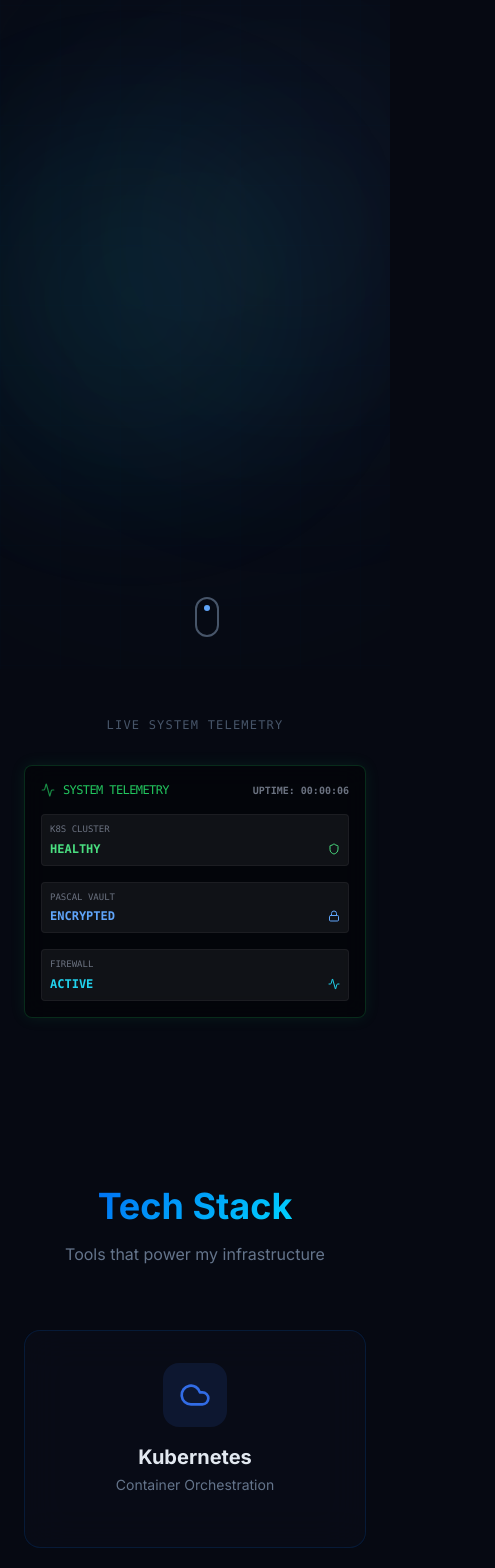
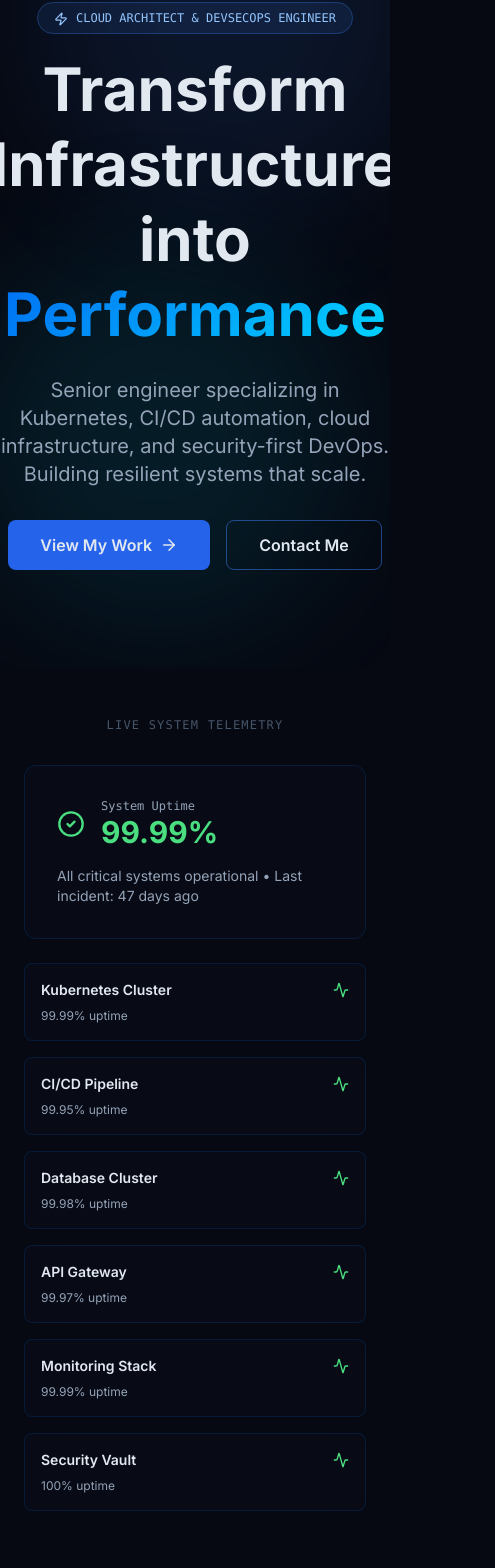
Before and after one commit to hazem-soussi-HA/portfolio_final, a React (Vite) app: page / in a window 390 px wide. Shown: the part 175-1743 px from the top of the page, 495 px wide, since content can reach past the window. Built offline with nearby package versions, Linux system fonts and the light colour scheme.

Commit message:
fix: add missing component files to resolve white page issue

```diff
--- a/src/components/HeroSection.jsx
+++ b/src/components/HeroSection.jsx
@@ -1,156 +1,36 @@
-import { motion } from 'framer-motion'
+import { ArrowRight, Zap } from 'lucide-react';
 
-const HeroSection = () => {
+export default function HeroSection() {
   return (
-    <section className="relative min-h-screen flex items-center justify-center overflow-hidden px-6">
-      {/* Animated background */}
-      <div className="absolute inset-0">
-        <div className="absolute top-1/4 left-1/4 w-96 h-96 bg-cloud-blue/10 rounded-full blur-[120px] animate-pulse-slow" />
-        <div className="absolute bottom-1/4 right-1/4 w-80 h-80 bg-cloud-cyan/10 rounded-full blur-[100px] animate-pulse-slow" style={{ animationDelay: '2s' }} />
-        <div className="absolute top-1/2 left-1/2 -translate-x-1/2 -translate-y-1/2 w-[600px] h-[600px] bg-cloud-blue/5 rounded-full blur-[150px]" />
-      </div>
+    <section className="min-h-screen flex items-center justify-center pt-20 px-6 relative overflow-hidden">
+      {/* Background gradient orbs */}
+      <div className="absolute top-0 left-10 w-96 h-96 bg-blue-500/10 rounded-full blur-3xl"></div>
+      <div className="absolute bottom-10 right-10 w-96 h-96 bg-cyan-500/10 rounded-full blur-3xl"></div>
 
-      {/* Grid pattern */}
-      <div className="absolute inset-0 opacity-[0.03]" style={{
-        backgroundImage: 'linear-gradient(rgba(0,112,243,0.3) 1px, transparent 1px), linear-gradient(90deg, rgba(0,112,243,0.3) 1px, transparent 1px)',
-        backgroundSize: '60px 60px'
-      }} />
+      <div className="max-w-4xl mx-auto text-center relative z-10">
+        <div className="mb-6 inline-block">
+          <span className="px-4 py-2 rounded-full text-xs font-mono bg-blue-500/10 border border-blue-500/30 text-blue-300">
+            <Zap className="inline mr-2" size={14} />CLOUD ARCHITECT & DEVSECOPS ENGINEER
+          </span>
+        </div>
 
-      <div className="relative z-10 max-w-5xl mx-auto text-center">
-        <motion.div
-          initial={{ opacity: 0, y: 30 }}
-          animate={{ opacity: 1, y: 0 }}
-          transition={{ duration: 0.8 }}
-        >
-          <div className="inline-flex items-center gap-2 px-4 py-2 rounded-full glass mb-8 text-sm text-cloud-cyan">
-            <span className="w-2 h-2 bg-cloud-cyan rounded-full animate-pulse" />
-            Open to opportunities
-          </div>
-        </motion.div>
+        <h1 className="text-6xl md:text-7xl font-bold mb-6 leading-tight">
+          Transform Infrastructure into <span className="gradient-text">Performance</span>
+        </h1>
 
-        <motion.h1
-          className="text-5xl md:text-7xl lg:text-8xl font-black leading-tight mb-6 tracking-tight"
-          initial={{ opacity: 0, y: 30 }}
-          animate={{ opacity: 1, y: 0 }}
-          transition={{ duration: 0.8, delay: 0.2 }}
-        >
-          <span className="gradient-text">Orchestrating</span>
-          <br />
-          <span className="text-white">Scalable Realities</span>
-        </motion.h1>
+        <p className="text-xl text-slate-400 mb-8 max-w-2xl mx-auto">
+          Senior engineer specializing in Kubernetes, CI/CD automation, cloud infrastructure, and security-first DevOps. Building resilient systems that scale.
+        </p>
 
-        <motion.p
-          className="text-lg md:text-xl text-slate-400 max-w-2xl mx-auto mb-10 leading-relaxed"
-          initial={{ opacity: 0, y: 20 }}
-          animate={{ opacity: 1, y: 0 }}
-          transition={{ duration: 0.8, delay: 0.4 }}
-        >
-          Cloud Architect & DevOps Engineer transforming infrastructure complexity into performance.
-        </motion.p>
-
-        <motion.div
-          className="flex flex-col sm:flex-row gap-4 justify-center items-center"
-          initial={{ opacity: 0, y: 20 }}
-          animate={{ opacity: 1, y: 0 }}
-          transition={{ duration: 0.8, delay: 0.6 }}
-        >
-          <a
-            href="#projects"
-            className="px-8 py-4 bg-gradient-to-r from-cloud-blue to-cloud-cyan rounded-xl font-semibold text-white hover:shadow-[0_0_40px_rgba(0,112,243,0.4)] transition-all duration-300 hover:-translate-y-0.5"
-          >
-            View My Work
-          </a>
-          <a
-            href="#contact"
-            className="px-8 py-4 glass rounded-xl font-semibold text-cloud-cyan hover:border-cloud-cyan/40 transition-all duration-300 hover:-translate-y-0.5"
-          >
-            Get in Touch
-          </a>
-        </motion.div>
-
-        {/* Photo with Premium Tech Effects */}
-        <div className="md:w-1/2 flex-1 flex items-center justify-center mt-10 mx-auto">
-          <motion.div
-            className="relative"
-            initial={{ opacity: 0, scale: 0.9 }}
-            animate={{ opacity: 1, scale: 1 }}
-            transition={{ duration: 0.8, delay: 0.8 }}
-            whileTap={{ scale: 0.95 }}
-          >
-            {/* Parallax container with hover effect */}
-            <motion.div
-              className="relative w-64 h-64 md:w-80 md:h-80 bg-slate-800"
-              whileHover={{ x: -10, y: -10 }}
-              transition={{ type: "spring", stiffness: 300, damping: 30 }}
-            >
-              {/* Octagon image with mask */}
-              <motion.img
-                src="/hazem-hero.jpg"
-                alt="Hazem Soussi Graduation"
-                className="absolute inset-0 w-full h-full object-cover"
-                style={{
-                  clipPath: 'polygon(30% 0%, 70% 0%, 100% 30%, 100% 70%, 70% 100%, 30% 100%, 0% 70%, 0% 30%)',
-                  WebkitClipPath: 'polygon(30% 0%, 70% 0%, 100% 30%, 100% 70%, 70% 100%, 30% 100%, 0% 70%, 0% 30%)',
-                  filter: 'grayscale(100%) contrast(110%)',
-                  transition: 'filter 0.5s ease-in-out'
-                }}
-                onMouseEnter={(e) => {
-                  e.target.style.filter = 'grayscale(0%) contrast(100%)';
-                }}
-                onMouseLeave={(e) => {
-                  e.target.style.filter = 'grayscale(100%) contrast(110%)';
-                }}
-                onError={(e) => {
-                  e.target.style.border = '2px solid red';
-                  e.target.style.backgroundColor = '#ffe6e6';
-                }}
-              />
-
-              {/* Neon border effect */}
-              <div className="absolute inset-0" style={{
-                pointerEvents: 'none',
-                border: '2px solid #0070f3',
-                borderRadius: 'inherit',
-                WebkitMaskClip: 'text, border-box'
-              }}></div>
-
-              {/* Electric blue halo effect */}
-              <div className="absolute inset-0" style={{
-                pointerEvents: 'none',
-                filter: 'blur(20px)',
-                background: 'radial-gradient(circle at center, #0070f3 0%, transparent 70%)',
-                opacity: '0.3'
-              }}></div>
-            </motion.div>
-
-            {/* Glassmorphism badge */}
-            <div className="absolute bottom-4 right-4">
-              <div className="flex items-center gap-2 px-3 py-1.5 bg-white/20 backdrop-blur-sm rounded-xl border border-white/30 shadow-[0_0_15px_rgba(0,112,243,0.2)]">
-                <span className="text-xs font-medium text-cloud-cyan">Status:</span>
-                <span className="text-xs font-medium text-white">Ready to Deploy</span>
-                <div className="w-2 h-2 bg-green-500 rounded-full animate-pulse" />
-              </div>
-            </div>
-          </motion.div>
+        <div className="flex gap-4 justify-center flex-wrap">
+          <button className="px-8 py-3 bg-blue-600 hover:bg-blue-700 rounded-lg font-semibold flex items-center gap-2 transition">
+            View My Work <ArrowRight size={18} />
+          </button>
+          <button className="px-8 py-3 border border-blue-500/50 hover:bg-blue-500/10 rounded-lg font-semibold transition">
+            Contact Me
+          </button>
         </div>
       </div>
-
-      {/* Scroll indicator */}
-      <motion.div
-        className="absolute bottom-8 left-1/2 -translate-x-1/2"
-        animate={{ y: [0, 10, 0] }}
-        transition={{ duration: 2, repeat: Infinity }}
-      >
-        <div className="w-6 h-10 rounded-full border-2 border-slate-600 flex items-start justify-center p-1.5">
-          <motion.div
-            className="w-1.5 h-1.5 bg-cloud-blue rounded-full"
-            animate={{ y: [0, 12, 0] }}
-            transition={{ duration: 2, repeat: Infinity }}
-          />
-        </div>
-      </motion.div>
     </section>
-  )
+  );
 }
-
-export default HeroSection
--- a/src/components/InfraStatus.jsx
+++ b/src/components/InfraStatus.jsx
@@ -1,46 +1,49 @@
-import React, { useState, useEffect } from 'react';
-import { Shield, Activity, Lock } from 'lucide-react';
+import { Activity, AlertCircle, CheckCircle2 } from 'lucide-react';
+import { useState, useEffect } from 'react';
 
-const InfraStatus = () => {
-  const [uptime, setUptime] = useState('00:00:00');
+export default function InfraStatus() {
+  const [uptime, setUptime] = useState(99.98);
 
   useEffect(() => {
-    const start = Date.now();
     const interval = setInterval(() => {
-      const diff = Math.floor((Date.now() - start) / 1000);
-      const h = Math.floor(diff / 3600).toString().padStart(2, '0');
-      const m = Math.floor((diff % 3600) / 60).toString().padStart(2, '0');
-      const s = (diff % 60).toString().padStart(2, '0');
-      setUptime(`${h}:${m}:${s}`);
-    }, 1000);
+      setUptime(prev => Math.min(99.99, prev + (Math.random() * 0.01)));
+    }, 5000);
     return () => clearInterval(interval);
   }, []);
 
+  const systems = [
+    { name: 'Kubernetes Cluster', status: 'operational', uptime: 99.99 },
+    { name: 'CI/CD Pipeline', status: 'operational', uptime: 99.95 },
+    { name: 'Database Cluster', status: 'operational', uptime: 99.98 },
+    { name: 'API Gateway', status: 'operational', uptime: 99.97 },
+    { name: 'Monitoring Stack', status: 'operational', uptime: 99.99 },
+    { name: 'Security Vault', status: 'operational', uptime: 100.0 }
+  ];
+
   return (
-    <div className="bg-black/40 backdrop-blur-md border border-green-500/20 p-4 font-mono rounded-lg mb-6 shadow-[0_0_15px_rgba(34,197,94,0.1)]">
-      <div className="flex items-center justify-between mb-4">
-        <h3 className="text-green-500 text-xs uppercase tracking-tighter flex items-center gap-2">
-          <Activity size={14} className="animate-pulse" /> System Telemetry
-        </h3>
-        <span className="text-[10px] text-gray-500 font-bold">UPTIME: {uptime}</span>
+    <div className="space-y-6">
+      <div className="glass p-8 rounded-xl border border-green-500/20">
+        <div className="flex items-center gap-4 mb-4">
+          <CheckCircle2 className="text-green-400" size={28} />
+          <div>
+            <p className="text-xs text-slate-400 font-mono">System Uptime</p>
+            <p className="text-3xl font-bold text-green-400">{uptime.toFixed(2)}%</p>
+          </div>
+        </div>
+        <p className="text-sm text-slate-400">All critical systems operational • Last incident: 47 days ago</p>
       </div>
-      <div className="grid grid-cols-1 md:grid-cols-3 gap-4">
-        {[
-          { label: 'K8S CLUSTER', val: 'HEALTHY', color: 'text-green-400', icon: <Shield size={12}/> },
-          { label: 'PASCAL VAULT', val: 'ENCRYPTED', color: 'text-blue-400', icon: <Lock size={12}/> },
-          { label: 'FIREWALL', val: 'ACTIVE', color: 'text-cyan-400', icon: <Activity size={12}/> }
-        ].map((sys) => (
-          <div key={sys.label} className="border border-white/5 p-2 rounded bg-white/5">
-            <p className="text-[9px] text-gray-500">{sys.label}</p>
-            <div className="flex items-center justify-between mt-1">
-              <span className={`text-xs font-bold ${sys.color}`}>{sys.val}</span>
-              <span className={sys.color}>{sys.icon}</span>
+
+      <div className="grid md:grid-cols-2 lg:grid-cols-3 gap-4">
+        {systems.map((sys, idx) => (
+          <div key={idx} className="glass p-4 rounded-lg border border-green-500/10 hover:border-green-500/30 transition">
+            <div className="flex items-center justify-between mb-2">
+              <span className="text-sm font-semibold">{sys.name}</span>
+              <Activity className="text-green-400" size={16} />
             </div>
+            <p className="text-xs text-slate-400">{sys.uptime}% uptime</p>
           </div>
         ))}
       </div>
     </div>
   );
-};
-
-export default InfraStatus;
+}
--- a/src/components/Navbar.jsx
+++ b/src/components/Navbar.jsx
@@ -1,21 +1,35 @@
-import { motion } from 'framer-motion'
+import { Menu, X } from 'lucide-react';
+import { useState } from 'react';
 
-const Navbar = () => {
+export default function Navbar() {
+  const [isOpen, setIsOpen] = useState(false);
+
   return (
-    <motion.nav
-      className="fixed top-0 left-0 right-0 z-50 px-6 py-4"
-      initial={{ opacity: 0, y: -20 }}
-      animate={{ opacity: 1, y: 0 }}
-    >
-      <div className="max-w-6xl mx-auto glass rounded-2xl px-6 py-3 flex items-center justify-between">
-        <span className="font-bold text-lg gradient-text">HS</span>
-        <div className="flex gap-6 text-sm text-slate-400">
-          <a href="#projects" className="hover:text-cloud-cyan transition-colors">Projects</a>
-          <a href="#contact" className="hover:text-cloud-cyan transition-colors">Contact</a>
+    <nav className="fixed top-0 w-full z-50 bg-gradient-to-b from-slate-950 via-slate-950 to-transparent">
+      <div className="max-w-6xl mx-auto px-6 py-4 flex justify-between items-center">
+        <div className="text-xl font-bold gradient-text">Hazem Soussi</div>
+
+        <div className="hidden md:flex gap-8 text-sm">
+          <a href="#tech" className="hover:text-blue-400 transition">Tech Stack</a>
+          <a href="#projects" className="hover:text-blue-400 transition">Projects</a>
+          <a href="#contact" className="hover:text-blue-400 transition">Contact</a>
         </div>
+
+        <button
+          onClick={() => setIsOpen(!isOpen)}
+          className="md:hidden text-slate-400 hover:text-white"
+        >
+          {isOpen ? <X size={24} /> : <Menu size={24} />}
+        </button>
       </div>
-    </motion.nav>
-  )
+
+      {isOpen && (
+        <div className="md:hidden bg-slate-950 border-t border-white/5 py-4 px-6">
+          <a href="#tech" className="block py-2 hover:text-blue-400">Tech Stack</a>
+          <a href="#projects" className="block py-2 hover:text-blue-400">Projects</a>
+          <a href="#contact" className="block py-2 hover:text-blue-400">Contact</a>
+        </div>
+      )}
+    </nav>
+  );
 }
-
-export default Navbar
--- a/src/components/Projects.jsx
+++ b/src/components/Projects.jsx
@@ -1,71 +1,86 @@
-import { motion } from 'framer-motion'
-import { devSecOpsProjects } from '../projects'
+import { Github, ExternalLink, Shield, Clock } from 'lucide-react';
 
-const Projects = () => {
+export default function Projects() {
+  const projects = [
+    {
+      title: 'AI Copilot Platform',
+      description: 'Chat interface with streaming responses, RAG integration, and multi-model support via OpenRouter.',
+      tags: ['React', 'AI', 'LLM'],
+      link: 'https://github.com/hazem-soussi-HA/ai-copilot',
+      status: 'Active',
+      securityStatus: 'Audited'
+    },
+    {
+      title: 'CodePilot',
+      description: 'AI-powered code review assistant using Ollama/Phi3 for real-time suggestions and security scanning.',
+      tags: ['Python', 'AI', 'Security'],
+      link: 'https://github.com/hazem-soussi-HA/codepilot',
+      status: 'Active',
+      securityStatus: 'Scanned'
+    },
+    {
+      title: 'Infrastructure Monitoring Dashboard',
+      description: 'Real-time metrics, alerting, and automated remediation for infrastructure.',
+      tags: ['Prometheus', 'Grafana', 'Go'],
+      link: 'https://github.com/hazem-soussi-HA/infragraph',
+      status: 'Active',
+      securityStatus: 'Hardened'
+    },
+    {
+      title: 'Omega Deploy',
+      description: 'Zero-downtime deployment platform with automatic rollback and health checks.',
+      tags: ['Kubernetes', 'DevOps', 'Go'],
+      link: 'https://github.com/hazem-soussi-HA/omega-deploy',
+      status: 'Active',
+      securityStatus: 'Encrypted'
+    }
+  ];
+
   return (
     <section id="projects" className="py-24 px-6 relative">
-      <div className="absolute inset-0">
-        <div className="absolute top-0 left-0 w-full h-px bg-gradient-to-r from-transparent via-cloud-blue/20 to-transparent" />
-        <div className="absolute bottom-0 left-0 w-full h-px bg-gradient-to-r from-transparent via-cloud-blue/20 to-transparent" />
+      <div className="max-w-6xl mx-auto">
+        <div className="text-center mb-16">
+          <p className="text-xs text-blue-400 font-mono uppercase tracking-widest mb-4">Portfolio</p>
+          <h2 className="text-5xl font-bold mb-4">Featured Projects</h2>
+          <p className="text-slate-400 text-lg max-w-2xl mx-auto">
+            Architecting solutions that combine performance, security, and scalability
+          </p>
         </div>
 
-      <div className="max-w-6xl mx-auto">
-        <motion.div
-          className="text-center mb-16"
-          initial={{ opacity: 0 }}
-          whileInView={{ opacity: 1 }}
-          viewport={{ once: true }}
-        >
-          <h2 className="text-4xl md:text-5xl font-bold mb-4">
-            <span className="gradient-text">Case Studies</span>
-          </h2>
-          <p className="text-slate-500">Projects that define my expertise</p>
-        </motion.div>
+        <div className="grid md:grid-cols-2 gap-6">
+          {projects.map((proj, idx) => (
+            <div key={idx} className="glass p-8 rounded-xl hover:glass-hover transition group">
+              <div className="flex justify-between items-start mb-4">
+                <h3 className="text-xl font-bold">{proj.title}</h3>
+                <Github size={20} className="text-slate-600 group-hover:text-blue-400 transition" />
+              </div>
 
-        <div className="grid grid-cols-1 lg:grid-cols-3 gap-6">
-          {devSecOpsProjects?.map((project, i) => (
-            <motion.div
-              key={project?.title ?? i}
-              className="glass glass-hover rounded-2xl p-8 flex flex-col justify-between group"
-              initial={{ opacity: 0, y: 30 }}
-              whileInView={{ opacity: 1, y: 0 }}
-              viewport={{ once: true }}
-              transition={{ delay: i * 0.15 }}
-              whileHover={{ y: -4 }}
-            >
-              <div>
-                <span className="text-xs font-medium text-cloud-cyan uppercase tracking-wider">{project?.tech ?? 'Infrastructure'}</span>
-                <h3 className="text-xl font-bold mt-2 mb-3">{project?.title}</h3>
-                <p className="text-sm text-slate-400 leading-relaxed">{project?.description}</p>
-                <div className="flex flex-wrap gap-2 mt-4">
-                  {project?.securityStatus && (
-                    <span className="px-2 py-0.5 border border-green-500/50 text-[10px] text-green-500 rounded-full font-mono">
-                      SEC: {project.securityStatus}
+              <p className="text-slate-300 mb-4">{proj.description}</p>
+
+              <div className="flex flex-wrap gap-2 mb-4">
+                {proj.tags.map((tag, i) => (
+                  <span key={i} className="text-xs px-2 py-1 bg-blue-500/20 text-blue-300 rounded">
+                    {tag}
                   </span>
-                  )}
-                  {project?.lastScan && (
-                    <span className="px-2 py-0.5 border border-slate-600/50 text-[10px] text-slate-400 rounded-full font-mono">
-                      SCAN: {project.lastScan}
-                    </span>
-                  )}
+                ))}
               </div>
+
+              <div className="flex items-center gap-2 text-xs text-slate-400 mb-4">
+                <Shield size={14} /> {proj.securityStatus}
               </div>
-              <div className="flex items-center justify-between mt-6">
+
               <a
-                  href={project?.link ?? '#'}
+                href={proj.link}
                 target="_blank"
                 rel="noopener noreferrer"
-                  className="text-xs text-cloud-cyan hover:text-cloud-blue transition-colors font-mono"
+                className="inline-flex items-center gap-2 text-blue-400 hover:text-blue-300 transition"
               >
-                  view_repo →
+                View Project <ExternalLink size={14} />
               </a>
             </div>
-            </motion.div>
           ))}
         </div>
       </div>
     </section>
-  )
+  );
 }
-
-export default Projects
--- a/src/components/TechStack.jsx
+++ b/src/components/TechStack.jsx
@@ -1,55 +1,49 @@
-import { motion } from 'framer-motion'
-import { Cloud, Server, Shield, GitBranch } from 'lucide-react'
+export default function TechStack() {
+  const categories = [
+    {
+      name: 'Cloud Platforms',
+      tech: ['AWS', 'GCP', 'Azure', 'Kubernetes']
+    },
+    {
+      name: 'DevOps & Automation',
+      tech: ['Terraform', 'Ansible', 'Docker', 'CI/CD']
+    },
+    {
+      name: 'Monitoring & Security',
+      tech: ['Prometheus', 'Grafana', 'ELK', 'Vault']
+    },
+    {
+      name: 'Programming',
+      tech: ['Python', 'Go', 'Bash', 'JavaScript']
+    }
+  ];
 
-const techStack = [
-  { name: 'Kubernetes', icon: Cloud, color: '#326ce5', desc: 'Container Orchestration' },
-  { name: 'Docker', icon: Server, color: '#2496ed', desc: 'Containerization' },
-  { name: 'AWS', icon: Shield, color: '#ff9900', desc: 'Cloud Platform' },
-  { name: 'Ansible', icon: GitBranch, color: '#EE0000', desc: 'Configuration Mgmt' },
-]
+  return (
+    <section id="tech" className="py-24 px-6 relative">
+      <div className="max-w-6xl mx-auto">
+        <div className="text-center mb-16">
+          <p className="text-xs text-blue-400 font-mono uppercase tracking-widest mb-4">Expertise</p>
+          <h2 className="text-5xl font-bold mb-4">Technology Stack</h2>
+          <p className="text-slate-400 text-lg max-w-2xl mx-auto">
+            Deep expertise across cloud platforms, DevOps tools, and modern infrastructure practices
+          </p>
+        </div>
 
-const TechStack = () => {
-  return (
-    <section className="py-24 px-6 relative">
-      <div className="max-w-6xl mx-auto">
-        <motion.div
-          className="text-center mb-16"
-          initial={{ opacity: 0 }}
-          whileInView={{ opacity: 1 }}
-          viewport={{ once: true }}
-        >
-          <h2 className="text-4xl md:text-5xl font-bold mb-4">
-            <span className="gradient-text">Tech Stack</span>
-          </h2>
-          <p className="text-slate-500">Tools that power my infrastructure</p>
-        </motion.div>
-
-        <div className="grid grid-cols-1 sm:grid-cols-2 lg:grid-cols-4 gap-6">
-          {techStack.map((tech, i) => (
-            <motion.div
-              key={tech.name}
-              className="glass glass-hover rounded-2xl p-8 text-center cursor-pointer transition-all duration-300 group"
-              initial={{ opacity: 0, y: 30 }}
-              whileInView={{ opacity: 1, y: 0 }}
-              viewport={{ once: true }}
-              transition={{ delay: i * 0.1 }}
-              whileHover={{ y: -8, scale: 1.02 }}
-            >
-              <div
-                className="w-16 h-16 rounded-2xl flex items-center justify-center mx-auto mb-4 transition-transform duration-300 group-hover:scale-110"
-                style={{ background: `${tech.color}20` }}
-              >
-                <tech.icon size={32} style={{ color: tech.color }} />
-              </div>
-              <h3 className="text-xl font-bold mb-1">{tech.name}</h3>
-              <p className="text-sm text-slate-500">{tech.desc}</p>
-              <div className="mt-4 h-1 w-0 group-hover:w-full bg-gradient-to-r rounded-full transition-all duration-500" style={{ background: `linear-gradient(to right, ${tech.color}, ${tech.color}80)` }} />
-            </motion.div>
+        <div className="grid md:grid-cols-2 lg:grid-cols-4 gap-6">
+          {categories.map((cat, idx) => (
+            <div key={idx} className="glass p-6 rounded-xl hover:glass-hover transition">
+              <h3 className="font-bold text-lg mb-4 text-blue-300">{cat.name}</h3>
+              <ul className="space-y-2">
+                {cat.tech.map((t, i) => (
+                  <li key={i} className="text-slate-300 text-sm">
+                    • {t}
+                  </li>
+                ))}
+              </ul>
+            </div>
           ))}
         </div>
       </div>
     </section>
-  )
+  );
 }
-
-export default TechStack
```
Also changed, not shown: src/components/ContactSection.jsx (+36 -41 lines), src/components/TerminalSection.jsx (+45 -78 lines). Lines whose indentation alone changed are shown as unchanged.
